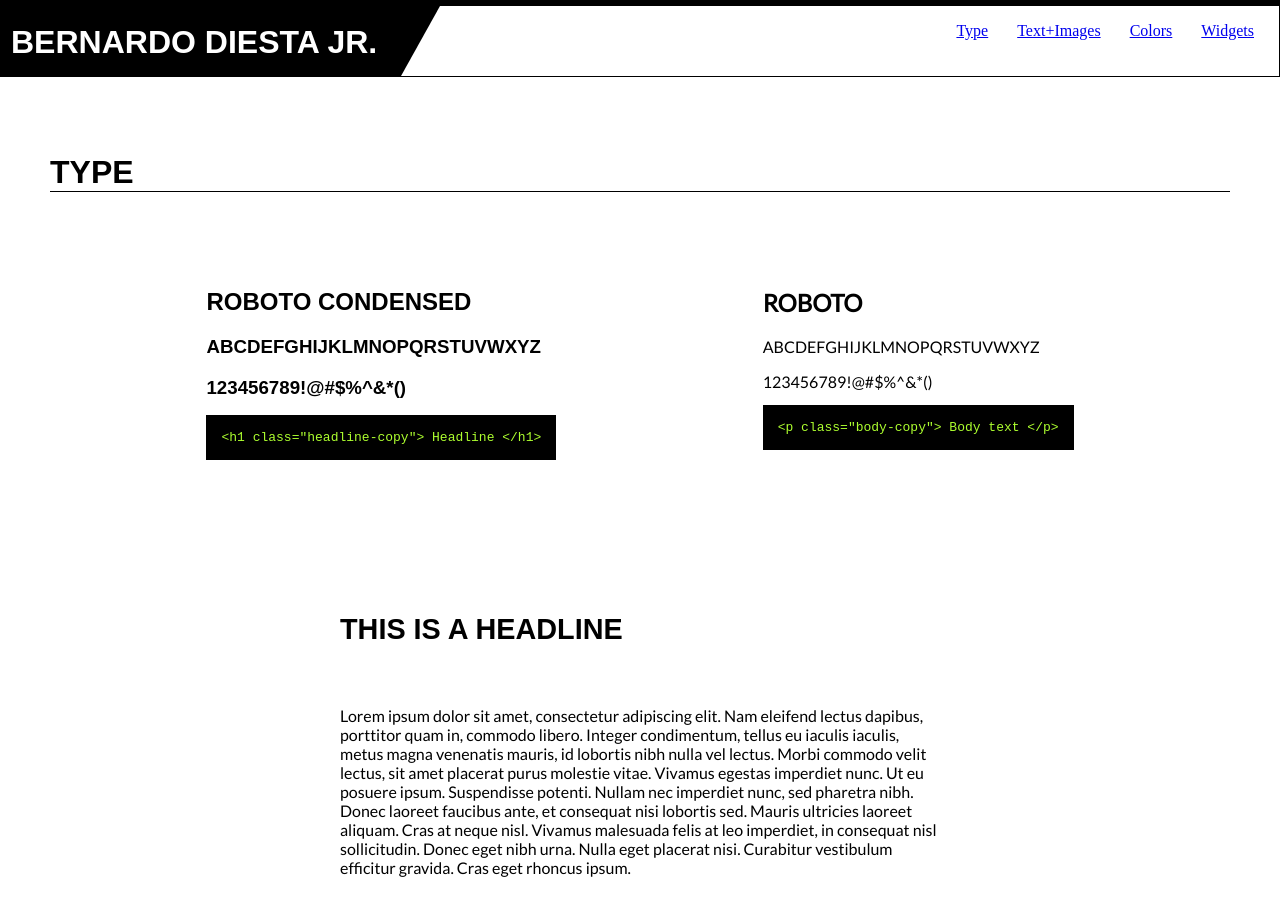
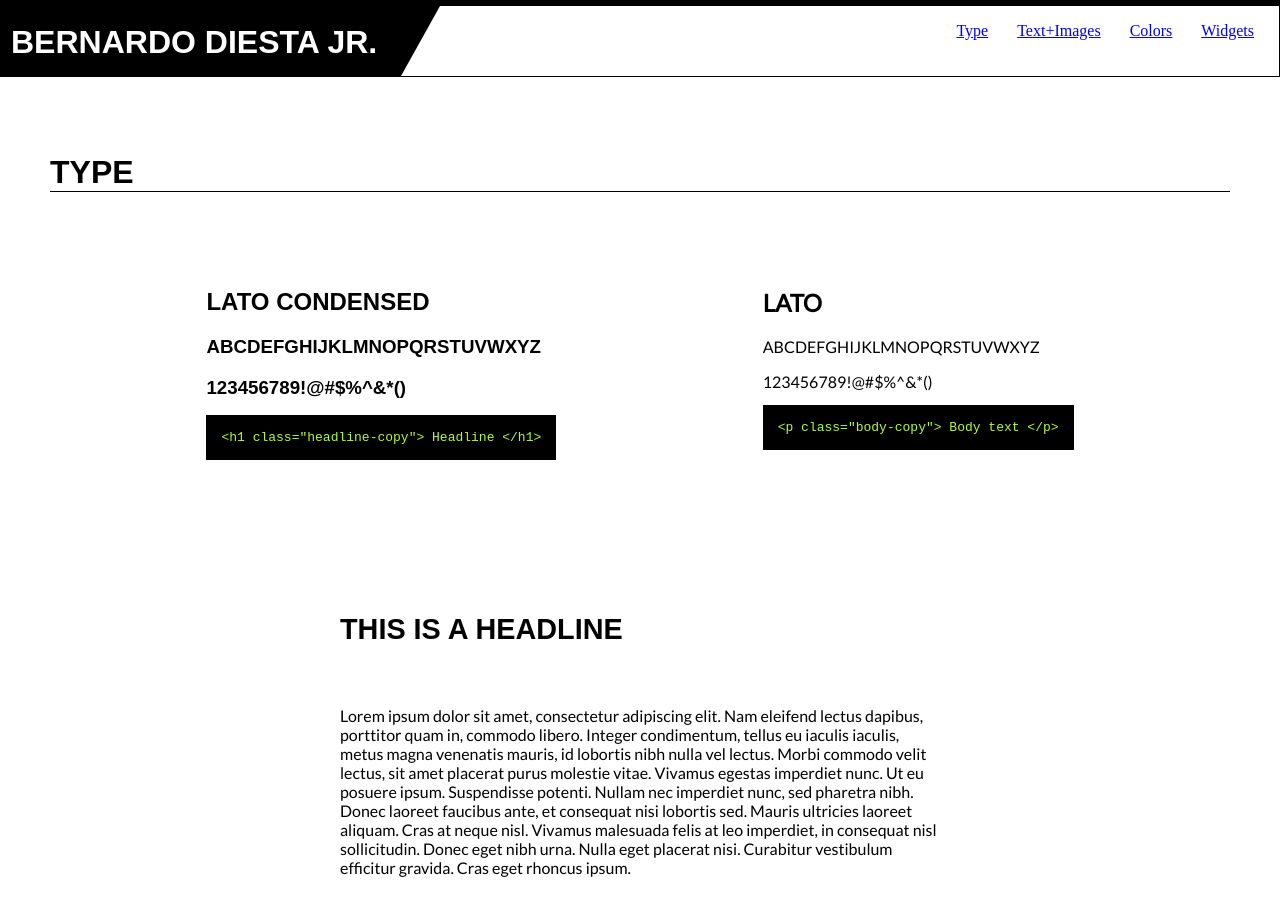
Before and after one commit to BernardoDiestaJr/Portfolio, a Jekyll site: the page style-guide/index.html, which Jekyll copies as it is, in a window 1280 px wide and 900 px high. Built offline with Jekyll 4.4.1, drawn with Linux system fonts in a browser that asks for light colours; some web fonts are replaced.

Commit message:
Update index.html

```diff
--- a/style-guide/index.html
+++ b/style-guide/index.html
@@ -28,7 +28,7 @@
 <section class="flex-container" id="type">
         <h1 class="section-title headline-copy">TYPE</h1>
         <section>
-                <h2 class="headline-copy">ROBOTO CONDENSED</h2>
+                <h2 class="headline-copy">LATO CONDENSED</h2>
                 <h3 class="headline-copy">
                     ABCDEFGHIJKLMNOPQRSTUVWXYZ
                 </h3>
@@ -39,7 +39,7 @@
 
         </section>
         <section>
-                <h2 class="body-copy">ROBOTO</h2>
+                <h2 class="body-copy">LATO</h2>
                 <p class="body-copy">
                     ABCDEFGHIJKLMNOPQRSTUVWXYZ
                 </p>
```
